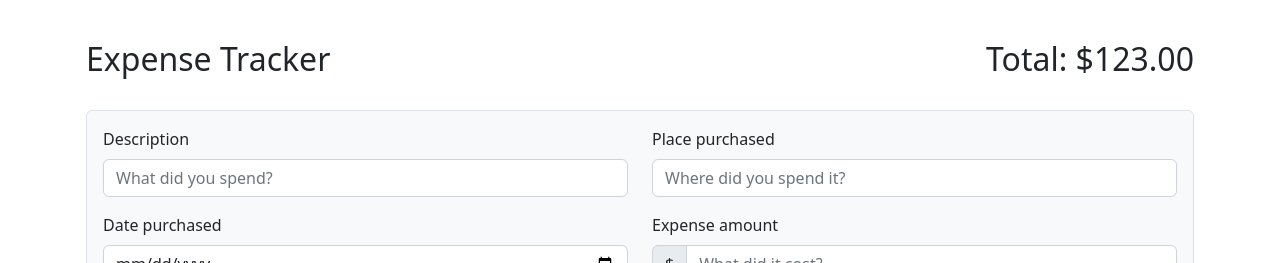
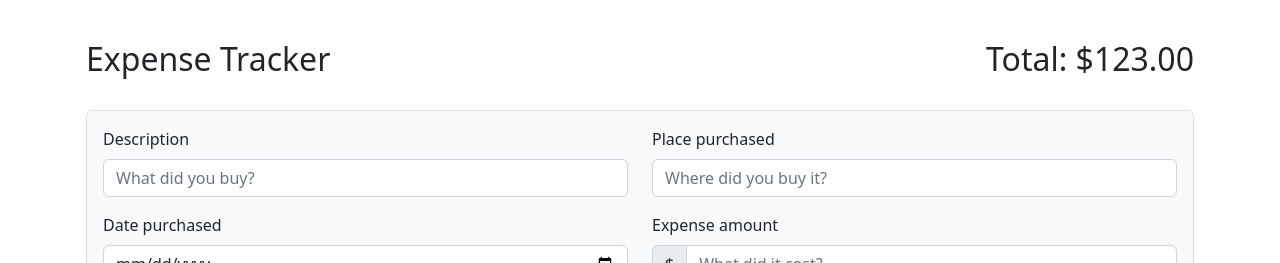
Before and after one commit to et-codes/expense-tracker, a React (Create React App) app: page / in a window 1280 px wide. Shown: the top 263 px of the page. Built offline with nearby package versions, Linux system fonts and the light colour scheme.

Commit message:
Revert "Added Col tags to ExpenseFormItem."
This reverts commit 44f41eec821687cc439a1001492fd176874aefc5.

```diff
--- a/src/components/ExpenseForm.js
+++ b/src/components/ExpenseForm.js
@@ -10,25 +10,33 @@ class ExpenseForm extends Component {
     return (
       <Form className="border rounded bg-light p-3">
         <Row>
+          <Col md={6}>
             <ExpenseFormItem
               label="Description"
               type="text"
-            placeholder="What did you spend?"
+              placeholder="What did you buy?"
             />
+          </Col>
+          <Col md={6}>
             <ExpenseFormItem
               label="Place purchased"
               type="text"
-            placeholder="Where did you spend it?"
+              placeholder="Where did you buy it?"
             />
+          </Col>
+          <Col md={6}>
             <ExpenseFormItem
               label="Date purchased"
               type="date"
             />
+          </Col>
+          <Col md={6}>
             <ExpenseFormItem
               label="Expense amount"
               type="currency"
               placeholder="What did it cost?"
             />
+          </Col>
         </Row>
         <Col className="text-center">
           <Button type="submit">Add Expense</Button>
--- a/src/components/ExpenseFormItem.js
+++ b/src/components/ExpenseFormItem.js
@@ -1,5 +1,4 @@
 import React, { Component } from 'react';
-import Col from 'react-bootstrap/Col';
 import Form from 'react-bootstrap/Form';
 import InputGroup from 'react-bootstrap/InputGroup';
 
@@ -22,12 +21,10 @@ class ExpenseFormItem extends Component {
     }
 
     return (
-      <Col md={6}>
-        <Form.Group className="mb-3">
-          <Form.Label>{label}</Form.Label>
-          {contents}
-        </Form.Group>
-      </Col>
+      <Form.Group className="mb-3">
+        <Form.Label>{label}</Form.Label>
+        {contents}
+      </Form.Group>
     );
   }
 }
```
Lines whose indentation alone changed are shown as unchanged.
